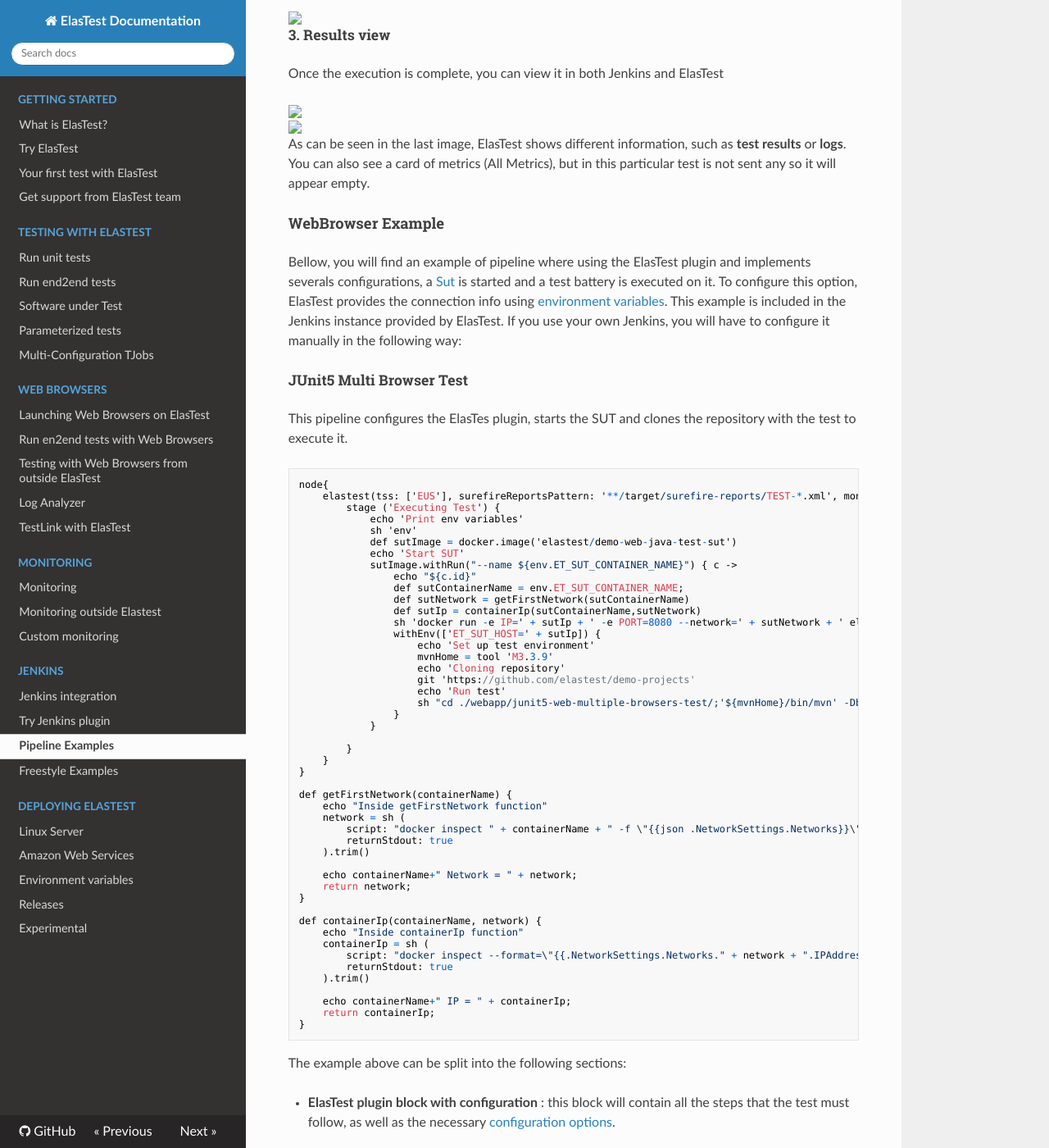
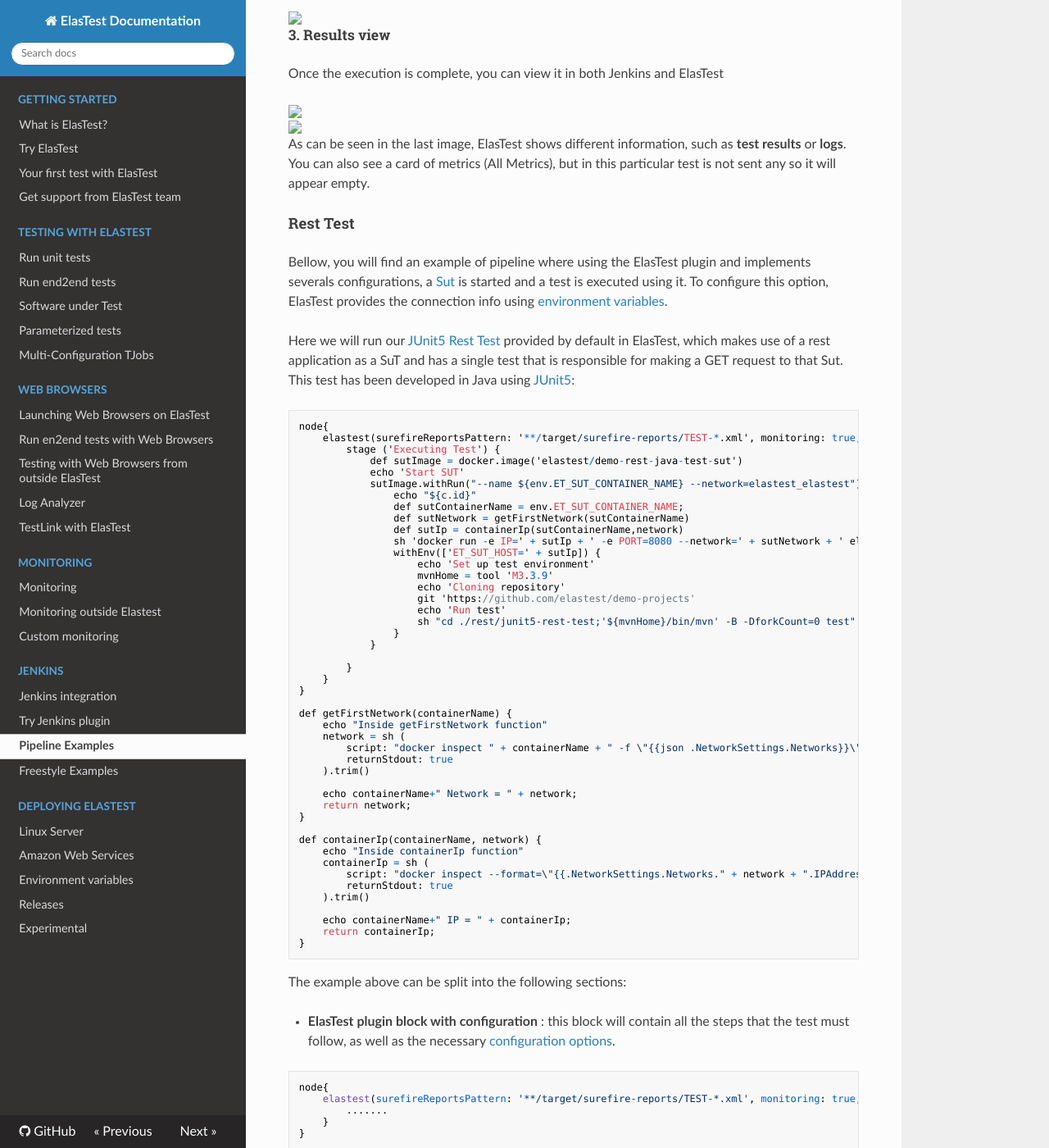
Before and after one commit to elastest/elastest.io-docs, an MkDocs documentation site: the page built from docs/jenkins/pipeline.md, in a window 1280 px wide and 1400 px high, scrolled down 2009 px. Shown: the whole window at 82% size. Built offline with MkDocs 1.6.1, drawn with Linux system fonts in a browser that asks for light colours; nearby versions of some CDN libraries; old or Windows-style settings are respelled for this version of MkDocs; some of the changed text lies outside the part shown.

````diff
--- a/docs/jenkins/pipeline.md
+++ b/docs/jenkins/pipeline.md
@@ -127,7 +127,121 @@ Once the execution is complete, you can view it in both Jenkins and ElasTest
 
 As can be seen in the last image, ElasTest shows different information, such as **test results** or **logs**. You can also see a card of metrics (All Metrics), but in this particular test is not sent any so it will appear empty.
 
+<!-- ********************************** -->
+<!-- ********** Rest Example ********** -->
+<!-- ********************************** -->
 
+<h4 class="holder-subtitle link-top">Rest Test</h4>
+
+Bellow, you will find an example of pipeline where using the ElasTest plugin and implements severals configurations, a [Sut](/testing/sut) is started and a test is executed using it.
+To configure this option, ElasTest provides the connection info using [environment variables](/testing/environment-variables).
+
+Here we will run our [JUnit5 Rest Test](https://github.com/elastest/demo-projects/tree/master/rest/junit5-rest-test) provided by default in ElasTest, which makes use of a rest application as a SuT and has a single test that is responsible for making a GET request to that Sut. This test has been developed in Java using [JUnit5](https://junit.org/junit5/):
+
+```
+node{
+    elastest(surefireReportsPattern: '**/target/surefire-reports/TEST-*.xml', monitoring: true, project: 'Jenkins Examples') {
+        stage ('Executing Test') {
+            def sutImage = docker.image('elastest/demo-rest-java-test-sut')
+            echo 'Start SUT'
+            sutImage.withRun("--name ${env.ET_SUT_CONTAINER_NAME} --network=elastest_elastest") { c ->
+                echo "${c.id}"
+                def sutContainerName = env.ET_SUT_CONTAINER_NAME;
+                def sutNetwork = getFirstNetwork(sutContainerName)
+                def sutIp = containerIp(sutContainerName,network)
+                sh 'docker run -e IP=' + sutIp + ' -e PORT=8080 --network=' + sutNetwork + ' elastest/etm-check-service-up'
+                withEnv(['ET_SUT_HOST=' + sutIp]) {
+                    echo 'Set up test environment'
+                    mvnHome = tool 'M3.3.9'
+                    echo 'Cloning repository'
+                    git 'https://github.com/elastest/demo-projects'
+                    echo 'Run test'
+                    sh "cd ./rest/junit5-rest-test;'${mvnHome}/bin/mvn' -B -DforkCount=0 test"
+                }
+            }
+
+        }
+    }
+}
+
+def getFirstNetwork(containerName) {
+    echo "Inside getFirstNetwork function"
+    network = sh (
+        script: "docker inspect " + containerName + " -f \"{{json .NetworkSettings.Networks}}\" | awk \"{sub(/:.*/,\\\"\\\")}1\" | awk \"{sub(/\\\"/,\\\"\\\")}1\" | awk \"{sub(/\\\"/,\\\"\\\")}1\" | awk \"{sub(/{/,\\\"\\\")}1\"",
+        returnStdout: true
+    ).trim()
+
+    echo containerName+" Network = " + network;
+    return network;
+}
+
+def containerIp(containerName, network) {
+    echo "Inside containerIp function"
+    containerIp = sh (
+        script: "docker inspect --format=\"{{.NetworkSettings.Networks." + network + ".IPAddress}}\" "+ containerName,
+        returnStdout: true
+    ).trim()
+
+    echo containerName+" IP = " + containerIp;
+    return containerIp;
+}
+```
+
+The example above can be split into the following sections:
+
+-   **ElasTest plugin block with configuration** : this block will contain all the steps that the test must follow, as well as the necessary [configuration options](#options).
+
+<p></p>
+
+```
+node{
+    elastest(surefireReportsPattern: '**/target/surefire-reports/TEST-*.xml', monitoring: true, project: 'Jenkins Examples') {
+        .......
+    }
+}
+```
+
+<p></p>
+
+-   **Sut configuration** : The SUT must be started, passing the `${env.ET_SUT_CONTAINER_NAME}` env variable (provided by ElasTest) as name of the container. This will allow ElasTest to receive logs and metrics from the Sut.
+    <p></p>
+
+```
+def sutImage = docker.image('elastest/demo-rest-java-test-sut')
+echo 'Start SUT'
+sutImage.withRun("--name ${env.ET_SUT_CONTAINER_NAME} --network=elastest_elastest") { c ->
+```
+
+<p></p>
+
+-   **Wait for Sut** : You have to obtain the Sut network and ip and run check image (elastest/etm-check-service-up) provided by ElasTest to wait for the Sut to be ready to be used.
+    <p></p>
+
+```
+def sutContainerName = env.ET_SUT_CONTAINER_NAME;
+def sutNetwork = getFirstNetwork(sutContainerName)
+def sutIp = containerIp(sutContainerName,network)
+sh 'docker run -e IP=' + sutIp + ' -e PORT=8080 --network=' + sutNetwork + ' elastest/etm-check-service-up'
+```
+
+<p></p>
+
+-   **Test Execution** : Finally, the tests should be executed to verify that the SUT is working correctly. Remember that you have to configure the Sut ip as a environment variable or pass it as a maven property so that the test knows where the SUT is.
+
+<p></p>
+
+```
+....
+withEnv(['ET_SUT_HOST=' + sutIp]) {
+    echo 'Set up test environment'
+    mvnHome = tool 'M3.3.9'
+    echo 'Cloning repository'
+    git 'https://github.com/elastest/demo-projects'
+    echo 'Run test'
+    sh "cd ./rest/junit5-rest-test;'${mvnHome}/bin/mvn' -B -DforkCount=0 test"
+}
+....
+```
 
 <!-- ********************************** -->
 <!-- ******* WebBrowser Example ******* -->
@@ -135,12 +249,11 @@ As can be seen in the last image, ElasTest shows different information, such as
 
 <h4 class="holder-subtitle link-top">WebBrowser Example</h4>
 
-Bellow, you will find an example of pipeline where using the ElasTest plugin and implements severals configurations, a [Sut](/testing/sut) is started and a test battery is executed on it.
-To configure this option, ElasTest provides the connection info using [environment variables](/testing/environment-variables). This example is included in the Jenkins instance provided by ElasTest. If you use your own Jenkins, you will have to configure it manually in the following way:
+Bellow, you will find an example of pipeline where using the ElasTest plugin and implements severals configurations, a [Sut](/testing/sut) is started and a test battery is executed using it, making use of WebBrowsers.
+To configure this option, ElasTest provides the connection info using [environment variables](/testing/environment-variables).
 
-<h5 class="small-subtitle">JUnit5 Multi Browser Test</h5>
-
-This pipeline configures the ElasTes plugin, starts the SUT and clones the repository with the test to execute it.
+Here we will run our [JUnit5 Multi Browser Test](https://github.com/elastest/demo-projects/tree/master/webapp/junit5-web-multiple-browsers-test) provided by default in ElasTest, which makes use of a Spring Boot Application as a SuT that has two input fields (title and body) and a button to add them as a table row. Also has three test that are responsible for add rows to that Sut and verify that the added row has the expected content.
+This test has been developed in Java using [JUnit5](https://junit.org/junit5/):
 
 ```
 node{
@@ -232,7 +345,7 @@ sh 'docker run -e IP=' + sutIp + ' -e PORT=8080 --network=' + sutNetwork + ' ela
 
 <p></p>
 
--   **Test Execution** : Finally, the tests should be executed to verify that the SUT is working correctly. Remember that you have to configure the Sut ip as a environment variable or pass it as a maven property due to the browsers we have used need to know where is the SUT located.
+-   **Test Execution** : Finally, the tests should be executed to verify that the SUT is working correctly. Remember that you have to configure the Sut ip as a environment variable or pass it as a maven property so that the test and the browsers we are going to use know where the Sut is located.
 
 <p></p>
 
````
